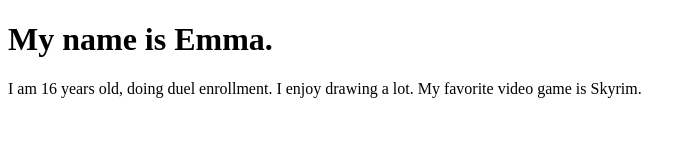
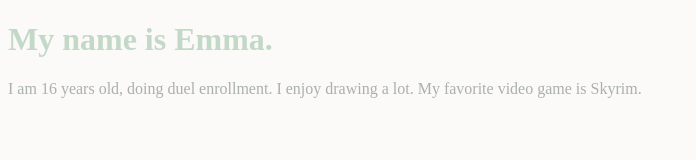
Before and after one commit to JustArheis/JustArheis.github.io, a plain HTML site: page index.html in a window 1280 px wide. Shown: the whole page, without its empty margins (0-696 px from the left). Drawn offline with Linux system fonts and the light colour scheme.

Commit message:
Add files via upload

```diff
--- a/index.html
+++ b/index.html
@@ -2,9 +2,15 @@
 <html>
 <head>
 <style>
-	<body>background-color:#fcf9f9</body>
-	<h1>color:#c3d9c7</h1>
-	<p>color:#a9b1ac</p>
+body {
+background-color:#fcf9f9;
+}
+h1 {
+color:#c3d9c7;
+}
+p {
+color:#a9b1ac;
+}
 </style>
 <title>My Personal Introduction</title>
 </head>
```
